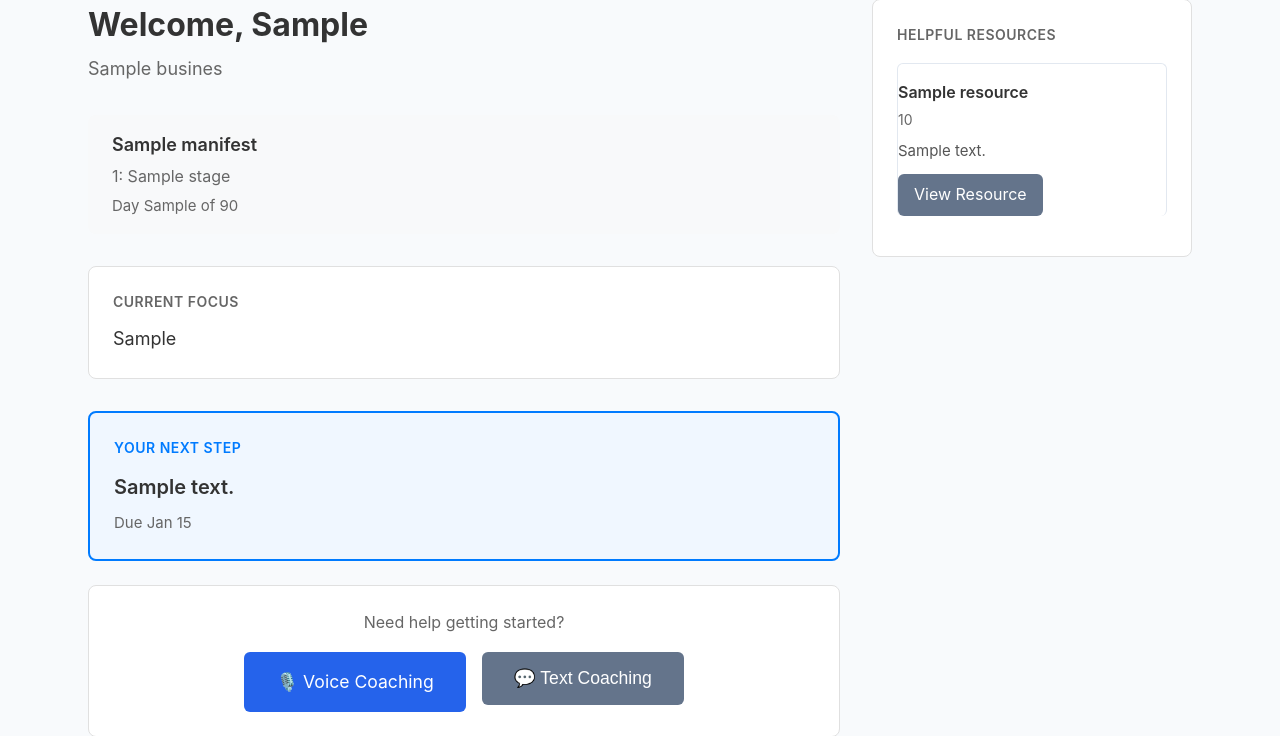
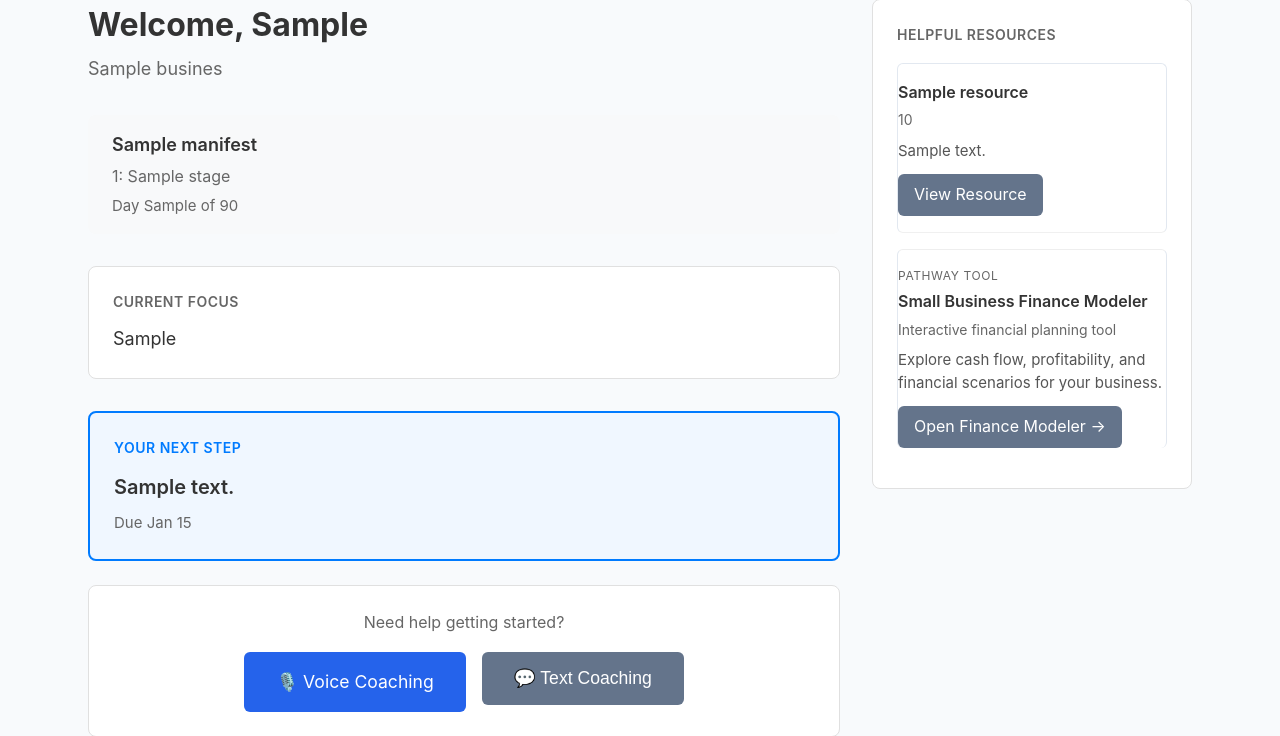
Before and after one commit to NSC-Rick/AI-Coaching-Platform, a Python web app: template templates/client_home.html in a window 1280 px wide. Shown: the part 168-904 px from the top of the page. Run offline with Jinja, Linux system fonts and the light colour scheme; the template is opened without the code that fills it: most values are stand-ins (such as "Sample title", 1, 10 or a date in 2020).

Commit message:
Add Finance Modeler card to client dashboard
Display Small Business Finance Modeler in Helpful Resources

Generated with [Devin](https://devin.ai)

Co-Authored-By: Devin <158243242+devin-ai-integration[bot]@users.noreply.github.com>

```diff
--- a/templates/client_home.html
+++ b/templates/client_home.html
@@ -446,9 +446,9 @@
     <div class="sidebar">
         {% if engagement %}
         <!-- HELPFUL RESOURCES -->
-        {% if learning_resources %}
         <div class="sidebar-card">
             <h3>Helpful Resources</h3>
+            {% if learning_resources %}
             {% for item in learning_resources %}
             <div class="resource-item">
                 <div class="resource-title">{{ item.resource.title }}</div>
@@ -461,13 +461,18 @@
                 {% endif %}
             </div>
             {% endfor %}
+            {% else %}
+            <p class="no-data" style="padding: 1rem 0;">No resources recommended yet.</p>
+            {% endif %}
+
+            <div class="resource-item" style="border-top: 1px solid #eee; padding-top: 1rem; margin-top: 1rem;">
+                <div style="font-size: 0.75rem; color: #666; text-transform: uppercase; letter-spacing: 0.05em; margin-bottom: 0.25rem;">PATHWAY TOOL</div>
+                <div class="resource-title">Small Business Finance Modeler</div>
+                <div class="resource-meta">Interactive financial planning tool</div>
+                <div class="resource-description">Explore cash flow, profitability, and financial scenarios for your business.</div>
+                <a href="https://financemodeler-08o0.onrender.com/" class="btn btn-sm btn-secondary" target="_blank" rel="noopener noreferrer">Open Finance Modeler →</a>
+            </div>
         </div>
-        {% else %}
-        <div class="sidebar-card">
-            <h3>Helpful Resources</h3>
-            <p class="no-data" style="padding: 1rem 0;">No resources recommended yet.</p>
-        </div>
-        {% endif %}
         {% endif %}
     </div>
 </div>
```
